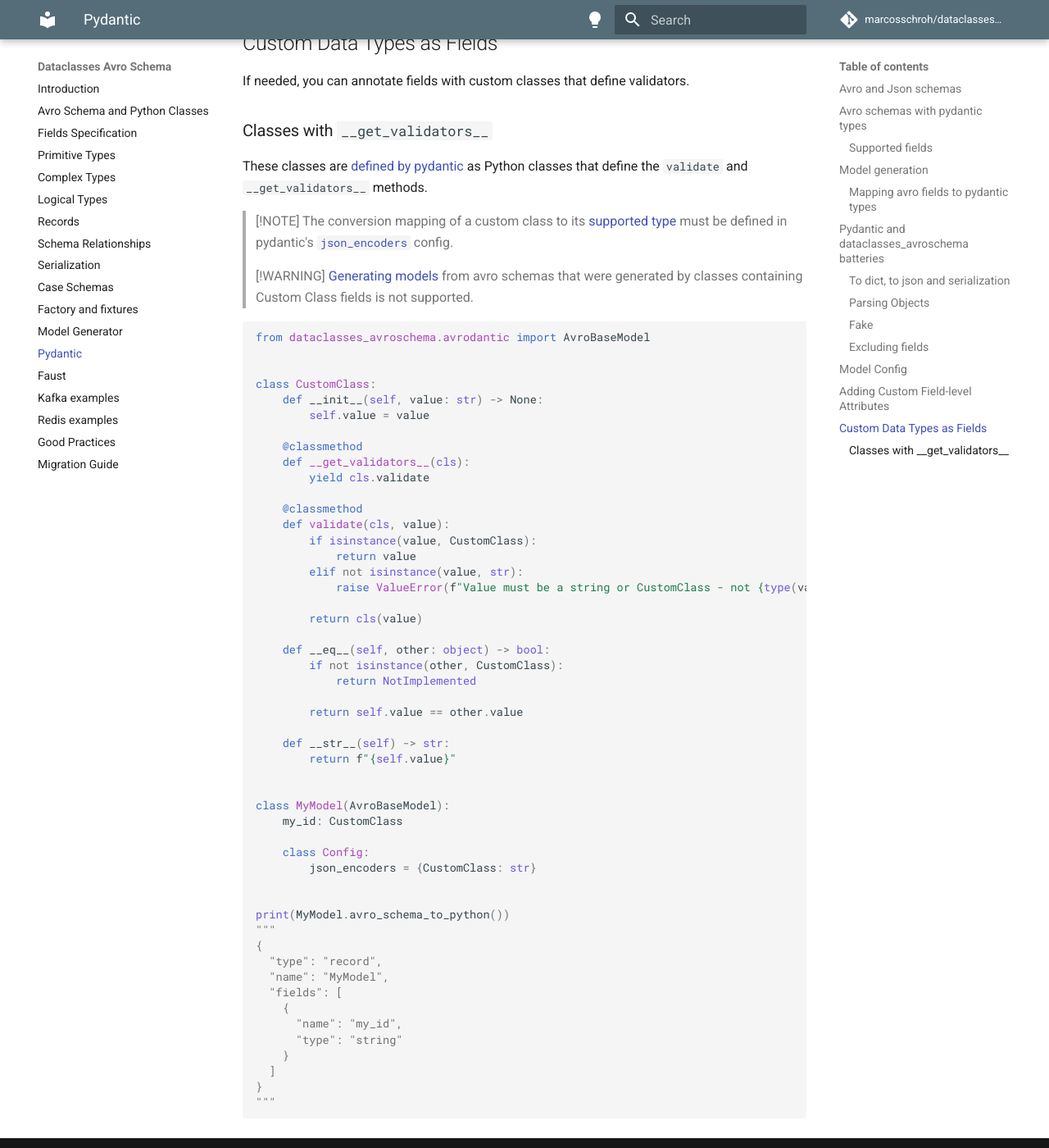
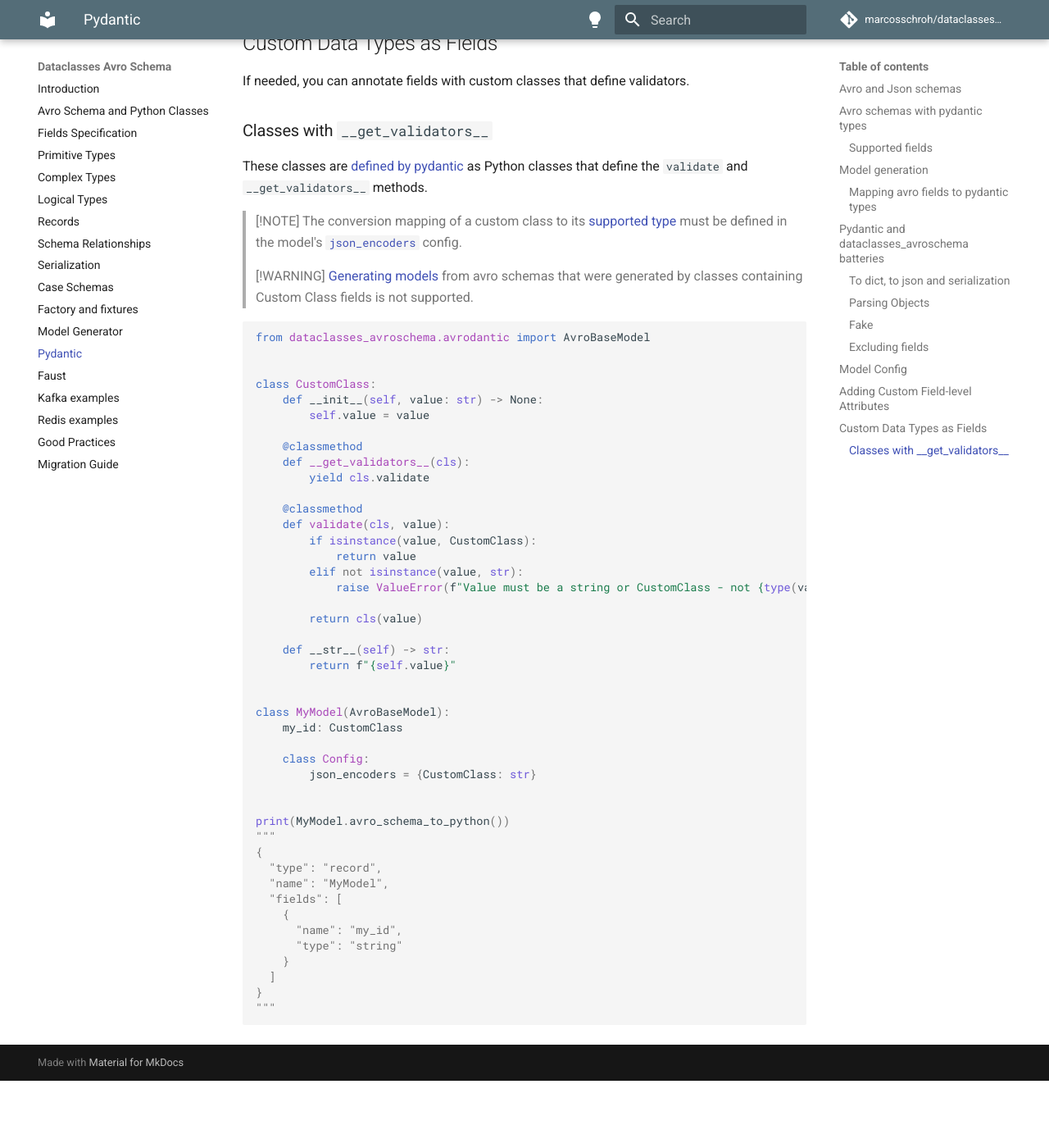
Before and after one commit to marcosschroh/dataclasses-avroschema, an MkDocs documentation site: the page built from docs/pydantic.md, in a window 1280 px wide and 1400 px high, scrolled down 10396 px. Shown: the whole window at 82% size. Built offline with MkDocs 1.6.1 and Material for MkDocs 9.7.7, drawn with Linux system fonts in a browser that asks for light colours; comment, search, counter and statistics services are not loaded; after the commit the page ends 11714 px from its top, so only the background shows below that.

Commit message:
docs: remove unnecessary __eq__ method to simplify example class

```diff
--- a/docs/pydantic.md
+++ b/docs/pydantic.md
@@ -444,7 +444,7 @@
 These classes are [defined by pydantic](https://docs.pydantic.dev/1.10/usage/types/#classes-with-__get_validators__) as Python classes that define the `validate` and `__get_validators__` methods.
 
 > [!NOTE]
-> The conversion mapping of a custom class to its [supported type](./fields_specification.md#avro-field-and-python-types-summary) must be defined in pydantic's [`json_encoders`](https://docs.pydantic.dev/1.10/usage/exporting_models/#json_encoders) config.
+> The conversion mapping of a custom class to its [supported type](./fields_specification.md#avro-field-and-python-types-summary) must be defined in the model's [`json_encoders`](https://docs.pydantic.dev/1.10/usage/exporting_models/#json_encoders) config.
 
 > [!WARNING]
 > [Generating models](#Model-generation) from avro schemas that were generated by classes containing Custom Class fields is not supported.
@@ -469,12 +469,6 @@
             raise ValueError(f"Value must be a string or CustomClass - not {type(value)}")
 
         return cls(value)
-
-    def __eq__(self, other: object) -> bool:
-        if not isinstance(other, CustomClass):
-            return NotImplemented
-
-        return self.value == other.value
 
     def __str__(self) -> str:
         return f"{self.value}"
```
